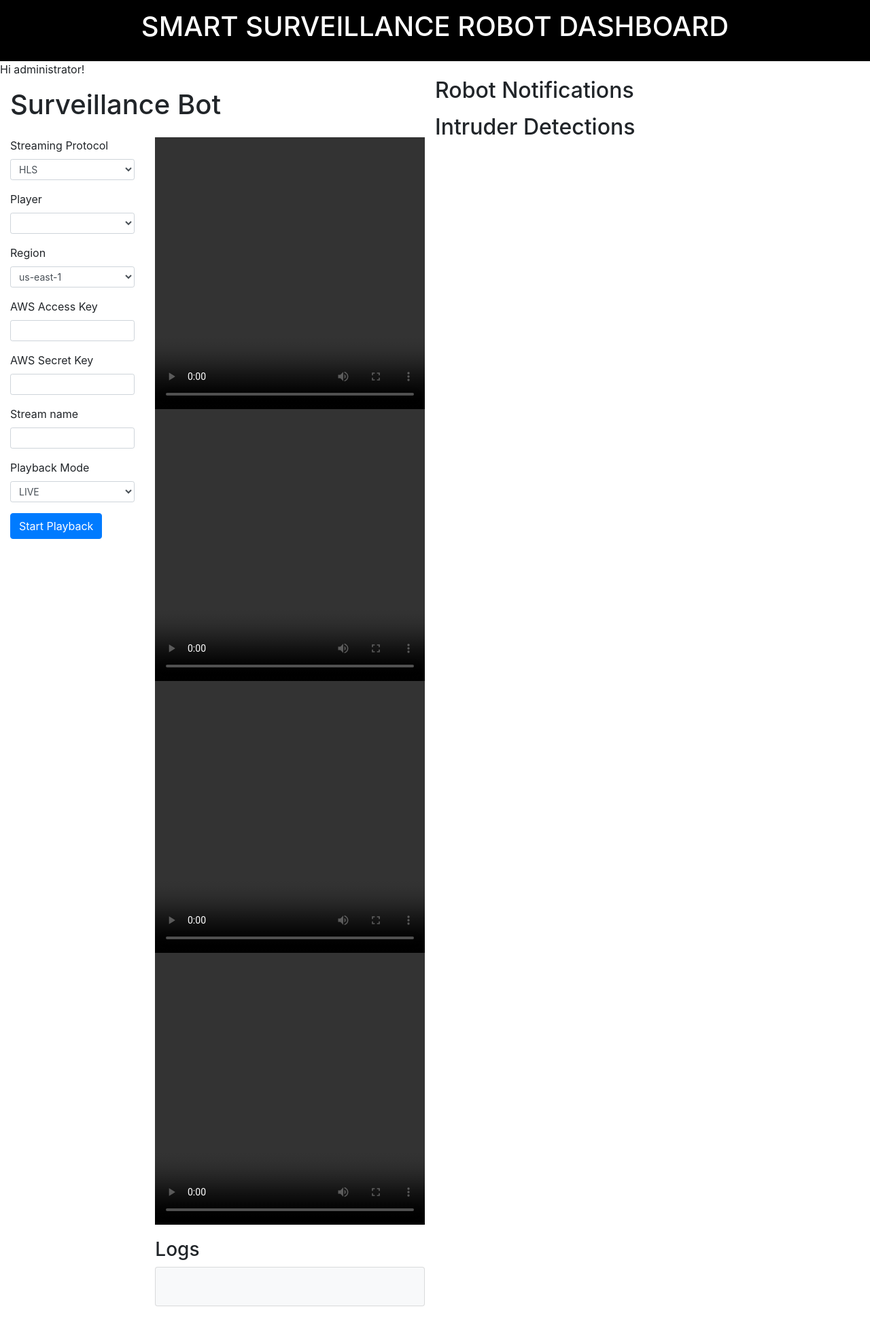
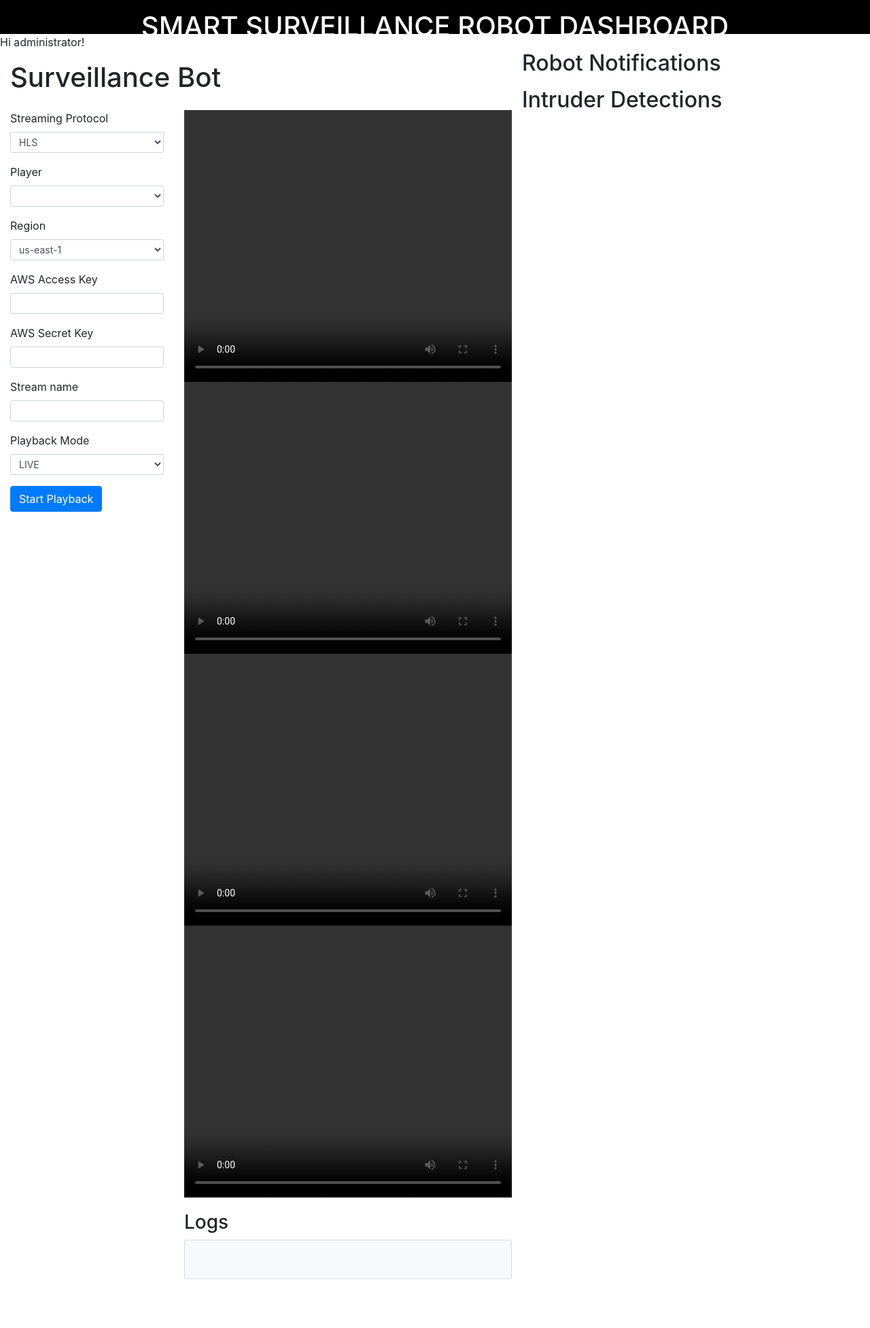
Before and after one commit to shefeekj/surveillance_bot_webapp, a Django app: page / in a window 1280 px wide. Shown: the whole page at 68% size. After the commit the page ends 1882 px from the top, so only its background shows below. Run offline with Django 3.2, Linux system fonts and the light colour scheme; a user stored in the database is signed in; lists and menus that the app fills with data are empty; some libraries are stand-ins or nearby versions.

Commit message:
Update home.html

```diff
--- a/djangoProject/templates/home.html
+++ b/djangoProject/templates/home.html
@@ -4,7 +4,7 @@
 <style>
     .column {
   float: left;
-  width: 50%;
+  width: 60%;
 }
 
 /* Clear floats after the columns */
@@ -16,7 +16,7 @@
 </style>
 </head>
 <body>
-    <div style="width:100%; height:90px; padding:15px; background-color:black; color: white;text-align: center;"><H1>SMART SURVEILLANCE ROBOT DASHBOARD</H1></div>
+    <div style="width:100%; height:50px; padding:15px; background-color:black; color: white;text-align: center;"><H1>SMART SURVEILLANCE ROBOT DASHBOARD</H1></div>
 
 {% block content %}
 {% if user.is_authenticated %}
@@ -26,7 +26,7 @@
     {% include "index.html" %}
     </div>
 
-    <div class="column">
+    <div class="">
      {% include "mqtt-dashboard.html" %}
     </div>
     </div>
```
